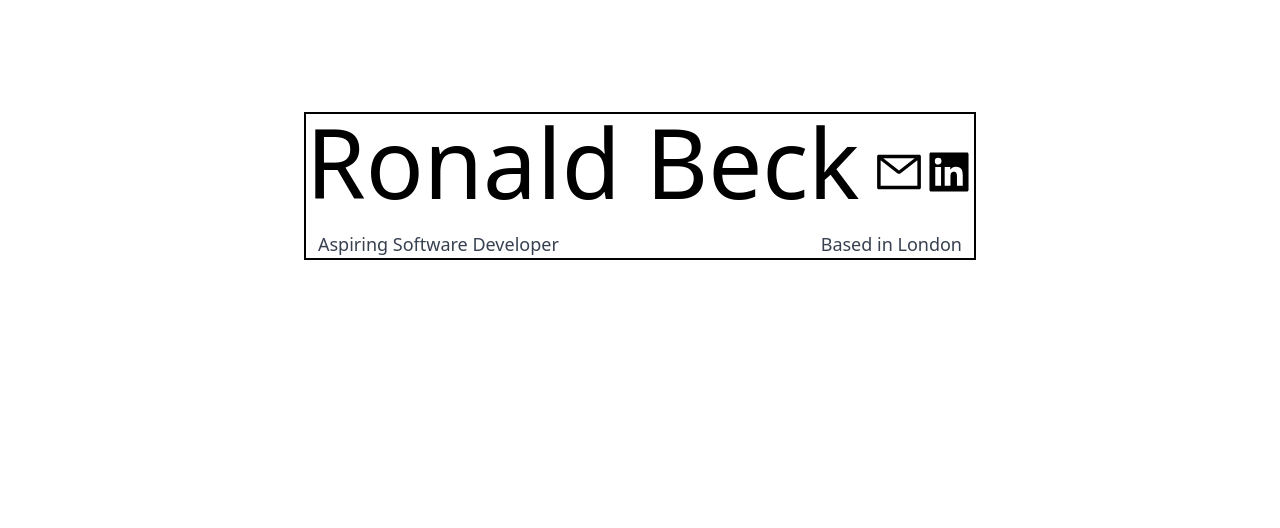
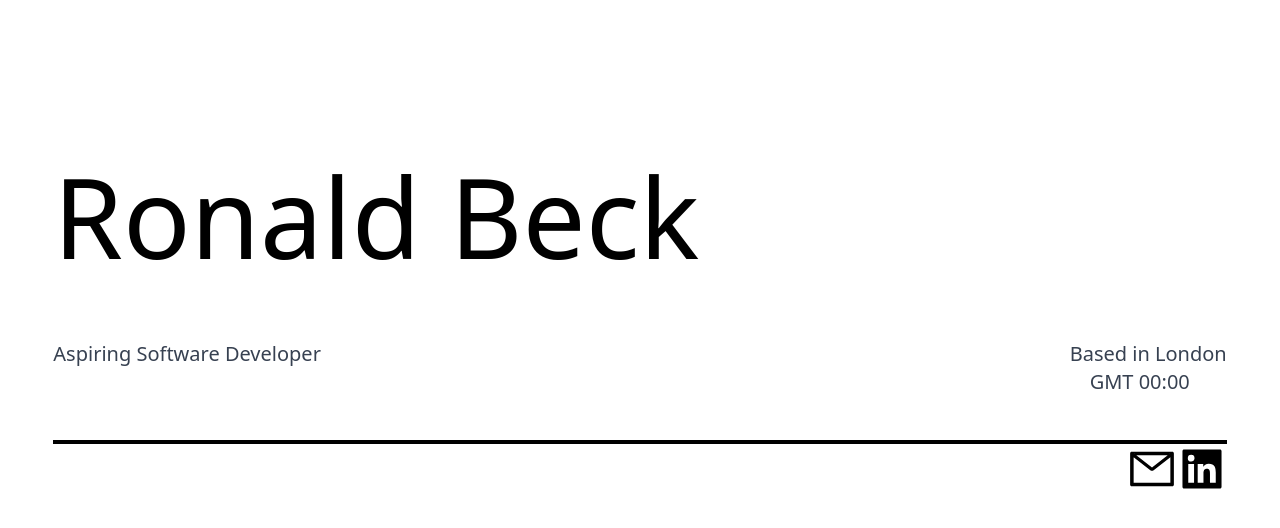
Before and after one commit to RonaldB123/RonaldB123.github.io, a Next.js app: page / in a window 1280 px wide. Shown: the top 528 px of the page. Built offline with nearby package versions, Linux system fonts and the light colour scheme.

Commit message:
hero page made for sm

```diff
--- a/pages/index.js
+++ b/pages/index.js
@@ -12,18 +12,26 @@ export default function Home() {
         <link rel="icon" href="/favicon.ico" />
       </Head>
       <main className="bg-white ">
-        <section className="sm:max-w-2xl mx-auto my-28">
-          <div className="border-2 border-black ">
-            <div className="flex items-center">
-              <h2 className="text-9xl sm:text-8xl mb-5">Ronald Beck</h2>
-              <a className="ml-auto" href="mailto:ronaldbeck@hotmail.co.uk"><AiOutlineMail size={50}/></a>
-              <a className="" href="https://www.linkedin.com/in/ronald-beck-03104a213/" target="_blank"><AiFillLinkedin size={50}/></a>
+        <div>
+        </div>
+        <section className="sm:w-11/12 mx-auto mt-28 mb-10 md:w-11/12">
+              <h2 className="text-9xl sm:text-9xl mb-5 py-5">Ronald Beck</h2>
+            <div className="flex justify-between">
+              <p className="text-gray-700 text-xl">Aspiring Software Developer</p>
+              <p className="text-gray-700 text-xl">Based in London <br></br><span className="ml-5">GMT 00:00</span></p>
             </div>
-            <div className="flex justify-between">
-              <p className="text-gray-700 text-lg px-3">Aspiring Software Developer</p>
-              <p className="text-gray-700 text-lg px-3">Based in London </p>
-            </div>
-          </div>
+        </section>
+        <div className="mx-auto w-11/12">
+        <hr className="w-full mx-auto border-black border-2 mt-11 "></hr>
+        <div className="flex">
+            <a className="ml-auto" href="mailto:ronaldbeck@hotmail.co.uk"><AiOutlineMail size={50}/></a>
+            <a className="" href="https://www.linkedin.com/in/ronald-beck-03104a213/" target="_blank"><AiFillLinkedin size={50}/></a>
+        </div>
+        </div>
+
+        <section className="">
+
+
         </section>
       </main>
       </div>
```
